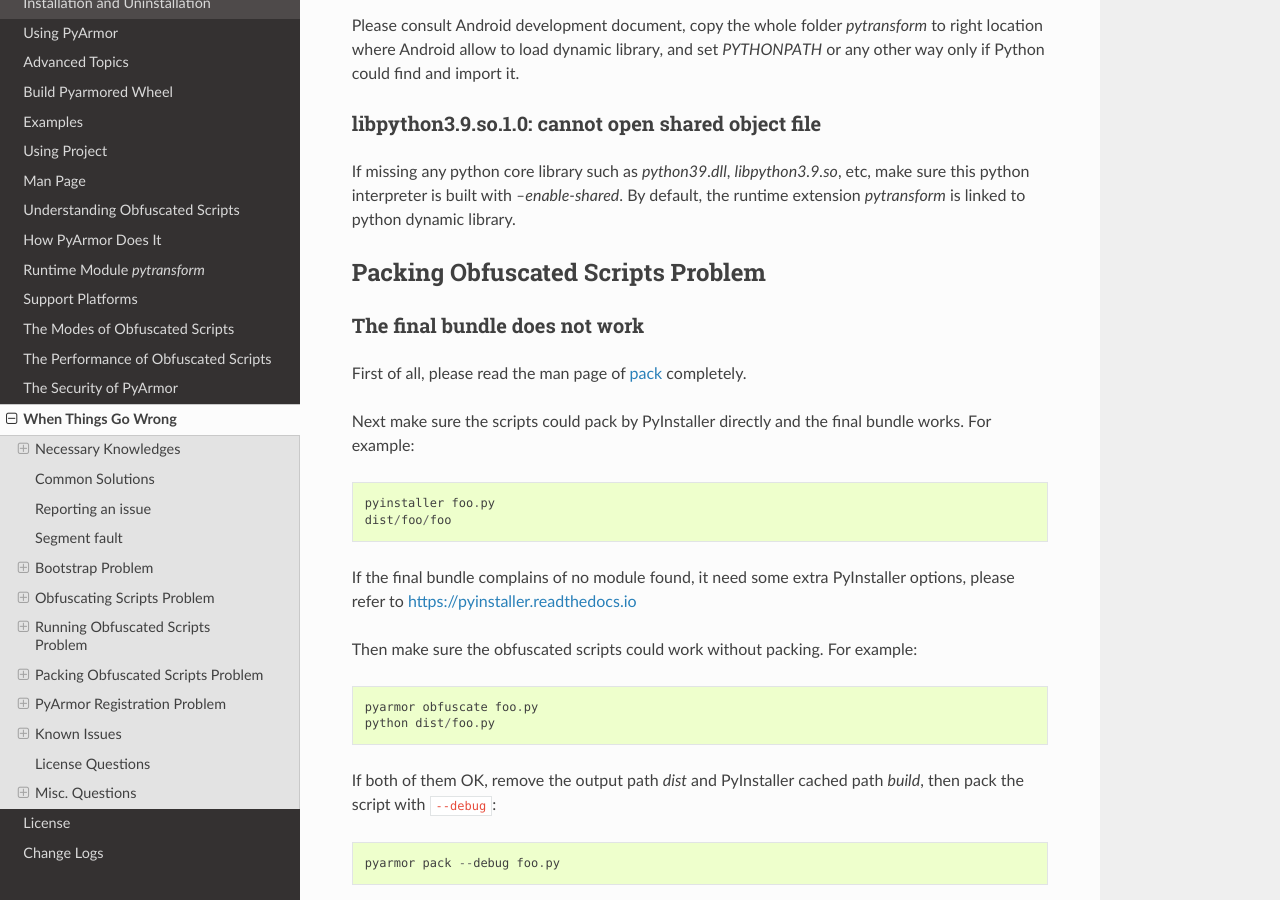
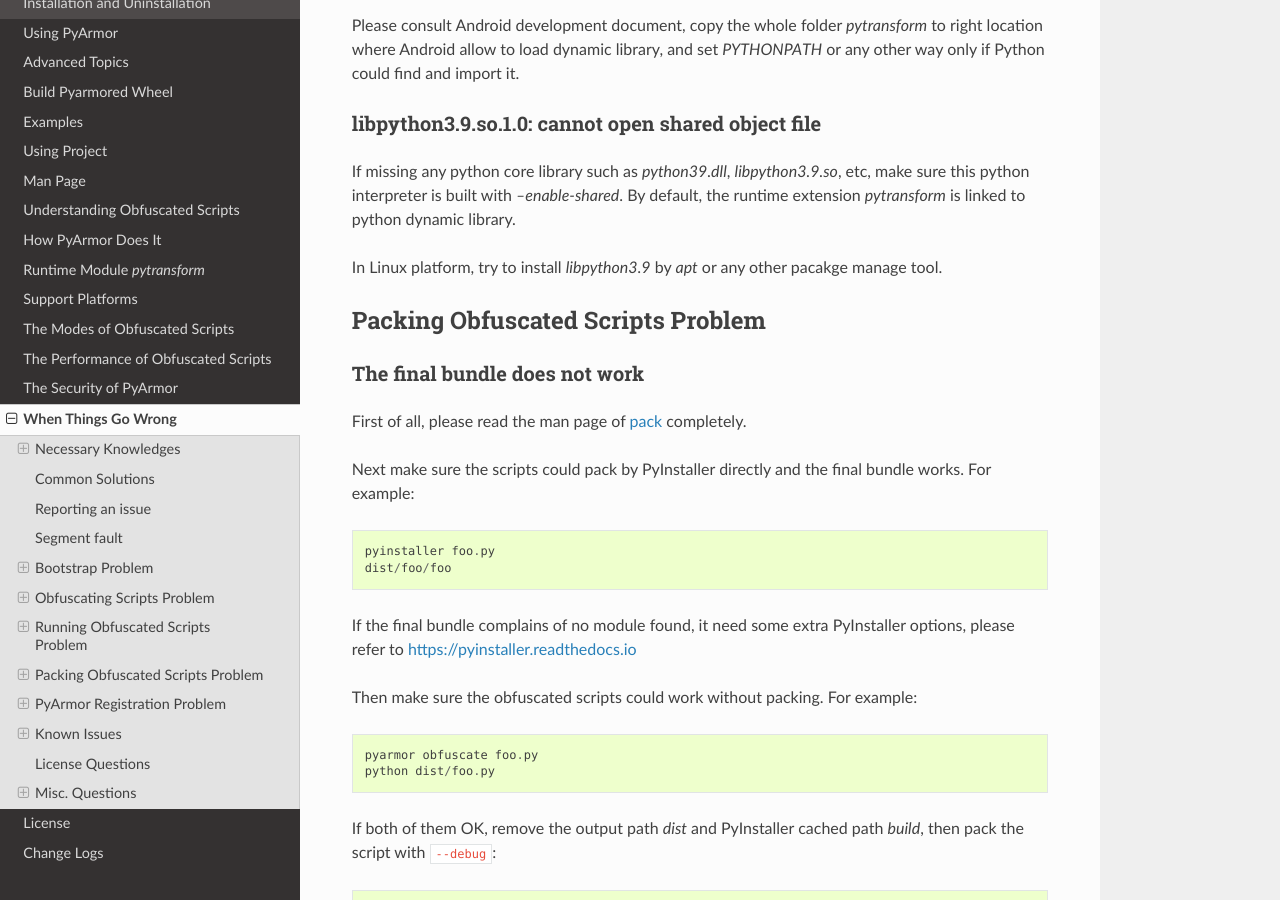
Before and after one commit to dashingsoft/pyarmor, a Sphinx documentation site: the page built from docs/questions.rst, in a window 1280 px wide and 900 px high, scrolled down 16064 px. Built offline with Sphinx 7.4.7 and the Read the Docs theme 2.0.0, drawn with Linux system fonts in a browser that asks for light colours.

Commit message:
Refine question

```diff
--- a/docs/questions.rst
+++ b/docs/questions.rst
@@ -798,6 +798,9 @@ etc, make sure this python interpreter is built with `--enable-shared`. By
 default, the runtime extension `pytransform` is linked to python dynamic
 library.
 
+In Linux platform, try to install `libpython3.9` by `apt` or any other
+pacakge manage tool.
+
 Packing Obfuscated Scripts Problem
 ----------------------------------
 
```
